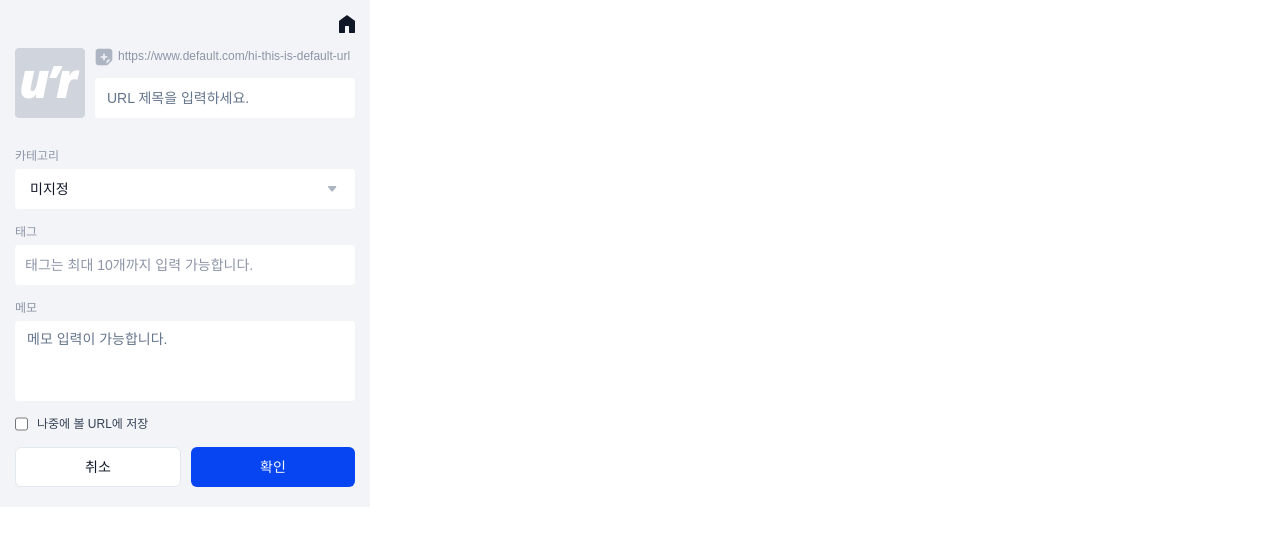
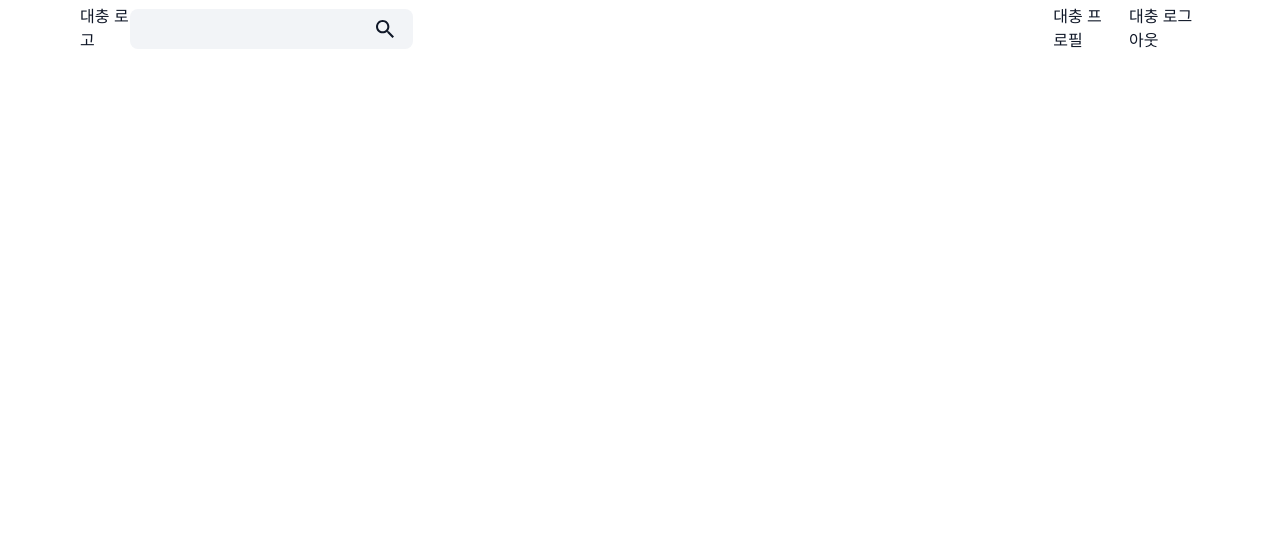
Before and after one commit to KDKD-common/client, a React (Vite) app: page / in a window 1280 px wide. Shown: the top 546 px of the page. Built offline with nearby package versions, Linux system fonts and the light colour scheme; a web font is replaced by a local one.

Commit message:
feat: GNB 컴포넌트 추가

```diff
--- /dev/null
+++ b/src/assets/svg/Search.tsx
@@ -0,0 +1,23 @@
+interface Props {
+  width?: string;
+  height?: string;
+}
+
+function SearchIcon({ width, height }: Props) {
+  return (
+    <svg
+      width={width || '16'}
+      height={height || '16'}
+      viewBox="0 0 16 16"
+      fill="none"
+      xmlns="http://www.w3.org/2000/svg"
+    >
+      <path
+        d="M6.45714 2C7.63925 2 8.77294 2.46959 9.60882 3.30547C10.4447 4.14134 10.9143 5.27504 10.9143 6.45714C10.9143 7.56114 10.5097 8.576 9.84457 9.35771L10.0297 9.54286H10.5714L14 12.9714L12.9714 14L9.54286 10.5714V10.0297L9.35771 9.84457C8.54895 10.5349 7.52049 10.9142 6.45714 10.9143C5.27504 10.9143 4.14134 10.4447 3.30547 9.60882C2.46959 8.77294 2 7.63925 2 6.45714C2 5.27504 2.46959 4.14134 3.30547 3.30547C4.14134 2.46959 5.27504 2 6.45714 2ZM6.45714 3.37143C4.74286 3.37143 3.37143 4.74286 3.37143 6.45714C3.37143 8.17143 4.74286 9.54286 6.45714 9.54286C8.17143 9.54286 9.54286 8.17143 9.54286 6.45714C9.54286 4.74286 8.17143 3.37143 6.45714 3.37143Z"
+        fill="#101828"
+      />
+    </svg>
+  );
+}
+
+export default SearchIcon;
--- /dev/null
+++ b/src/components/Home/GNB/index.tsx
@@ -0,0 +1,30 @@
+import HStack from '@/components/common/Stack/HStack';
+import S from './styles';
+import SearchInput from '@/components/common/SearchInput';
+import { useState } from 'react';
+
+function GNB() {
+  const [isFocus, setIsFocus] = useState(false);
+
+  return (
+    <S.GNBWrapper>
+      <span>대충 로고</span>
+      <S.InputWrapper>
+        <SearchInput
+          style={{
+            ...S.SearchInputStyle,
+            width: isFocus ? '1175px' : '283px',
+          }}
+          onFocus={() => setIsFocus(true)}
+          onBlur={() => setIsFocus(false)}
+        />
+      </S.InputWrapper>
+      <HStack gap={16}>
+        <span>대충 프로필</span>
+        <span>대충 로그아웃</span>
+      </HStack>
+    </S.GNBWrapper>
+  );
+}
+
+export default GNB;
--- /dev/null
+++ b/src/components/Home/GNB/styles.ts
@@ -0,0 +1,36 @@
+import { ColorPalette } from '@/styles/ColorPalette';
+import styled from '@emotion/styled';
+
+const GNBWrapper = styled.div`
+  width: 100%;
+  height: 64px;
+  display: flex;
+  align-items: center;
+  justify-content: space-between;
+  padding: 9px 80px 15px;
+`;
+
+const InputWrapper = styled.div`
+  width: 1175px;
+  display: flex;
+  align-items: flex-start;
+
+  &:focus {
+    background-color: black !important;
+  }
+`;
+
+const SearchInputStyle = {
+  display: 'flex',
+  padding: '8px 16px',
+  alignItems: 'center',
+  gap: '8px',
+  borderRadius: '8px',
+  backgroundColor: ColorPalette.gray['100'],
+};
+
+export default {
+  GNBWrapper,
+  InputWrapper,
+  SearchInputStyle,
+};
--- /dev/null
+++ b/src/components/common/SearchInput.tsx
@@ -0,0 +1,23 @@
+import SearchIcon from '@/assets/svg/Search';
+import { Input } from '../ui/input';
+import { CSSProperties } from 'react';
+interface Props {
+  style?: CSSProperties;
+  onFocus?: () => void;
+  onBlur?: () => void;
+}
+
+function SearchInput({ style, onFocus, onBlur }: Props) {
+  return (
+    <div
+      style={{ position: 'relative', display: 'flex', alignItems: 'center' }}
+    >
+      <Input style={style} onFocus={onFocus} onBlur={onBlur} />
+      <div style={{ position: 'absolute', right: 16 }}>
+        <SearchIcon width="24" height="24" />
+      </div>
+    </div>
+  );
+}
+
+export default SearchInput;
--- a/src/components/ui/input.tsx
+++ b/src/components/ui/input.tsx
@@ -1,14 +1,10 @@
 import * as React from 'react';
 
 import { cn } from '@/lib/utils';
-import { Label } from '../common/Typography';
 import { ColorPalette } from '@/styles/ColorPalette';
 
 export type InputProps = React.InputHTMLAttributes<HTMLInputElement> & {
-  error?: {
-    isError: boolean;
-    helperText: string;
-  };
+  suffix?: React.ReactNode;
 };
 
 const inputBorderStyle = {
@@ -21,7 +17,7 @@
 };
 
 const Input = React.forwardRef<HTMLInputElement, InputProps>(
-  ({ className, type, error, ...props }, ref) => {
+  ({ className, type, suffix, ...props }, ref) => {
     return (
       <>
         <input
@@ -34,6 +30,7 @@
           ref={ref}
           {...props}
         />
+        {suffix}
       </>
     );
   },
--- a/src/pages/Home.tsx
+++ b/src/pages/Home.tsx
@@ -1,12 +1,11 @@
-import HStack from '@/components/common/Stack/HStack';
-import VStack from '@/components/common/Stack/VStack';
-import { Button } from '@/components/ui/button';
-import { Body, Headline, Label, Title } from '@/components/common/Typography';
-
-import Save from '@/components/Extension/Save';
+import GNB from '@/components/Home/GNB';
 
 function Home() {
-  return <Save />;
+  return (
+    <div>
+      <GNB />
+    </div>
+  );
 }
 
 export default Home;
```
Also changed, not shown: src/components/Home/HomeComponent/index.tsx (deleted), src/components/Home/HomeComponent/styles.ts (deleted).
